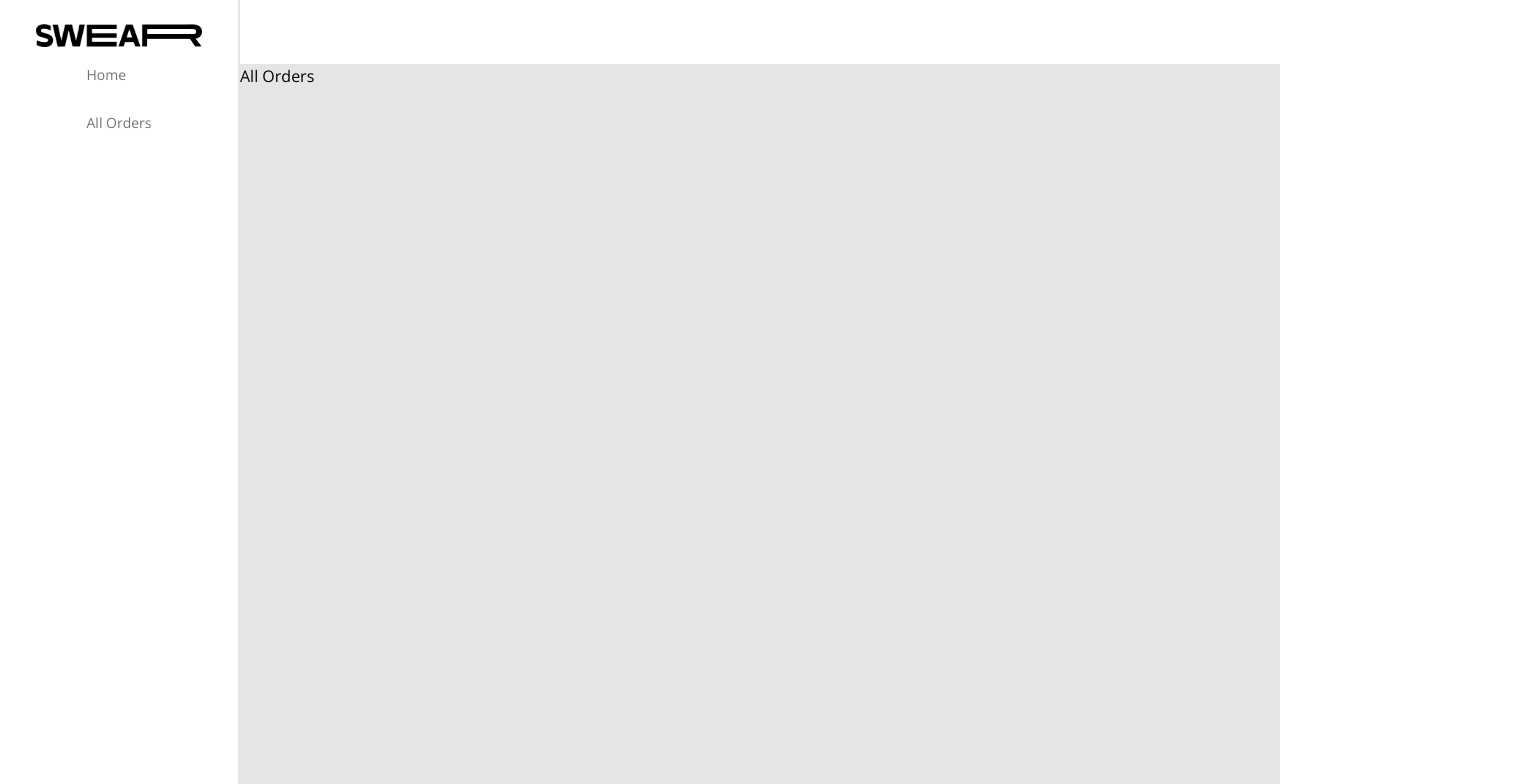
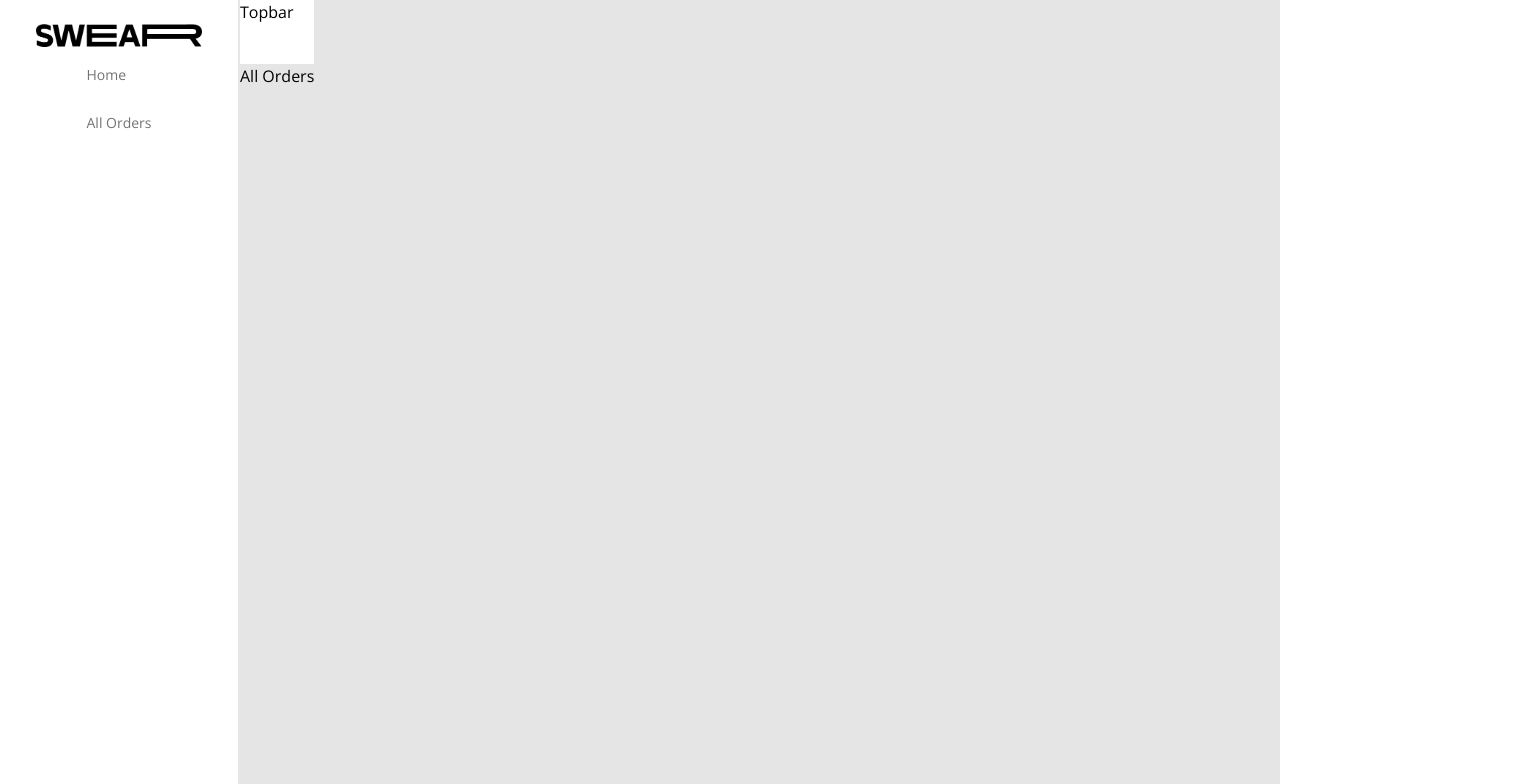
Before and after one commit to GlennVinck/swear-frontend, a Vue app: page /orders in a window 1280 px wide. Shown: the top 784 px of the page, 1520 px wide, since content can reach past the window. Built offline with nearby package versions, Linux system fonts and the light colour scheme.

Commit message:
fix: resolved an issue with the width of topbar exceeding view width

```diff
--- a/src/components/Topbar.vue
+++ b/src/components/Topbar.vue
@@ -1,7 +1,9 @@
 <script setup></script>
 
 <template>
-  <div class="w-screen h-[64px] bg-white"></div>
+  <div class="w-full h-[64px] bg-white">
+    <h1>Topbar</h1>
+  </div>
 </template>
 
 <style scoped></style>
--- a/src/views/Home.vue
+++ b/src/views/Home.vue
@@ -6,7 +6,7 @@ import Topbar from "../components/Topbar.vue";
 <template>
   <div class="w-screen h-screen flex bg-neutral-200">
     <Sidebar />
-    <div>
+    <div class="w-full">
       <Topbar />
       <div>
         <h1>Home</h1>
```
